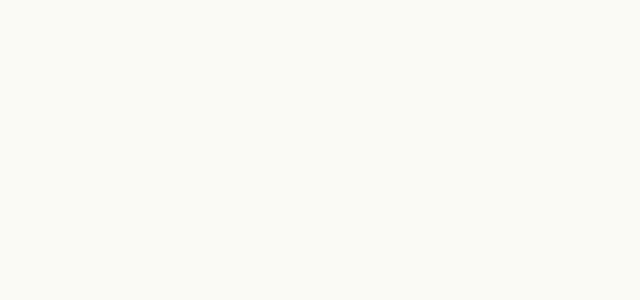
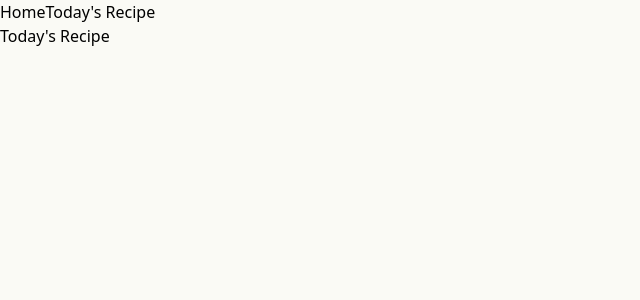
Before and after one commit to diang-elo/Recipe-Matching-System, a React (Create React App) app in the folder frontend/: page /todays-recipe in a window 1280 px wide. Before the commit this address had no page. Shown: the top 300 px of the page, without its empty margins (0-640 px from the left). Built offline with nearby package versions, Linux system fonts and the light colour scheme.

Commit message:
Created navbar skelton

```diff
--- a/frontend/src/App.js
+++ b/frontend/src/App.js
@@ -3,15 +3,20 @@ import Info from "./screens/Info";
 import Landing from "./screens/Landing";
 import Recipes from "./screens/Recipes";
 import { BrowserRouter as Router, Routes, Route, Link } from "react-router-dom";
-
+import TodaysRecipe from "./screens/TodaysRecipe";
 function App() {
   return (
     <Router>
       <div className="App">
+      <nav>
+          <Link to ="/" >Home</Link>
+          <Link to ="/todays-recipe" >Today's Recipe</Link>
+        </nav>
         <Routes>
           <Route path="/" element={<Landing />} />
           <Route path="/recipe/:term" element={<Recipes />} />
           <Route path="/info/:term" element={<Info />} />
+          <Route path="/todays-recipe" element={<TodaysRecipe></TodaysRecipe>}></Route>
         </Routes>
       </div>
     </Router>
--- /dev/null
+++ b/frontend/src/screens/TodaysRecipe.js
@@ -0,0 +1,8 @@
+function TodaysRecipe(){
+
+    return(
+        <div>
+            <h1>Today's Recipe</h1>
+        </div>)
+}
+export default TodaysRecipe
```
